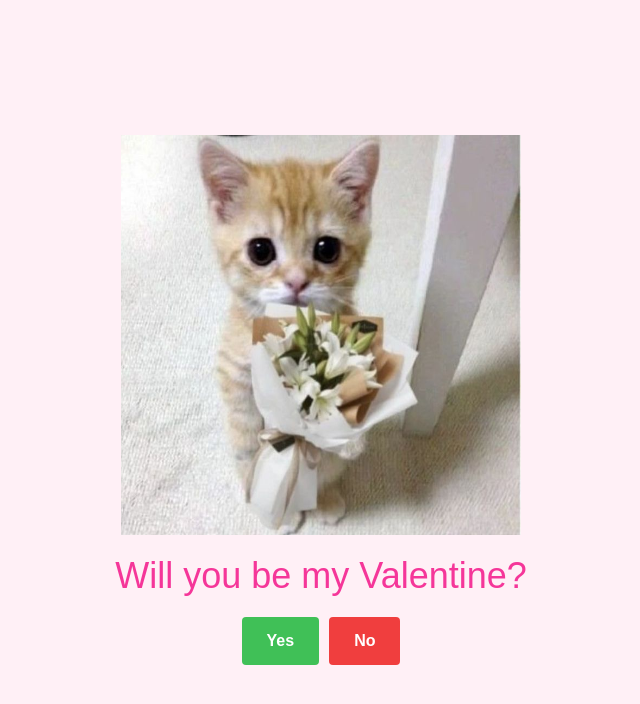
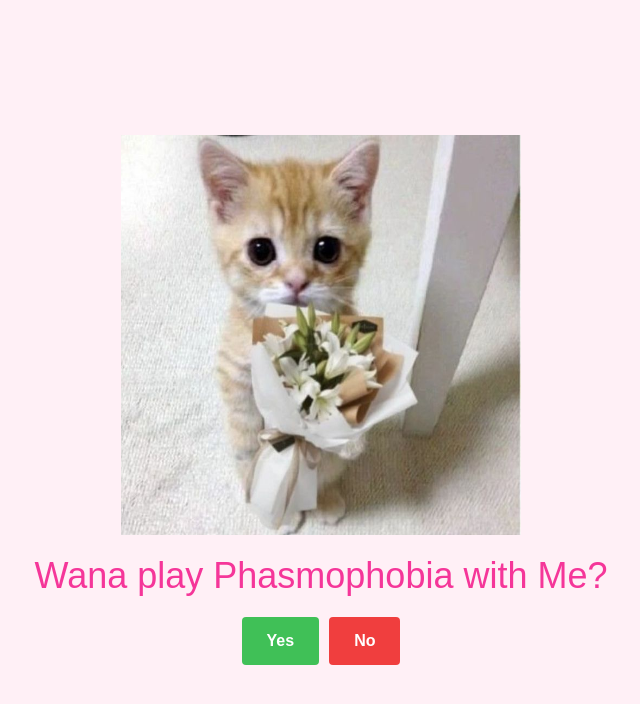
Before and after one commit to KasidechGlinpoglub/Can-i-, a plain HTML site: page index.html in a window 1280 px wide. Shown: the whole page, without its empty margins (319-959 px from the left). Drawn offline with Linux system fonts and the light colour scheme; a web font is replaced by a local one.

Commit message:
Update index.html

```diff
--- a/index.html
+++ b/index.html
@@ -15,7 +15,7 @@
   <body>
     <main class="container">
       <img class="cat-img" src="img/cat-0.jpg" alt="Picture of a cat" />
-      <p class="title">Will you be my Valentine?</p>
+      <p class="title">Wana play Phasmophobia with Me?</p>
       <div class="buttons">
         <button type="button" class="btn btn--yes">Yes</button>
         <button type="button" class="btn btn--no">No</button>
```
